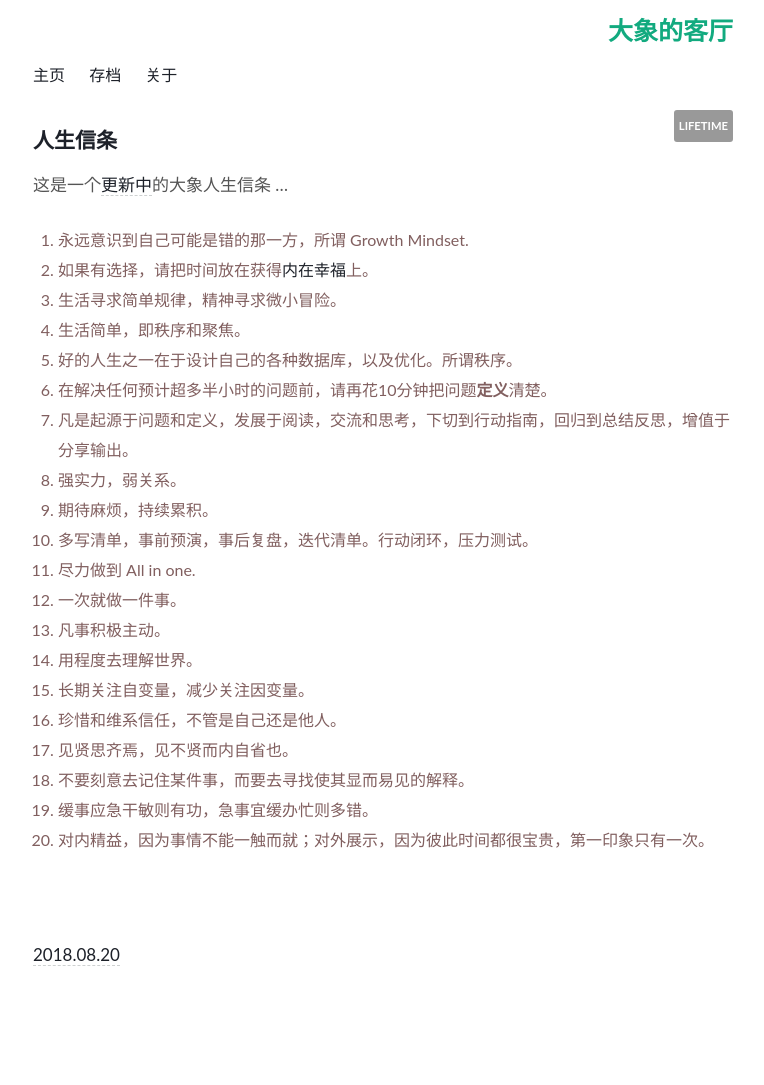
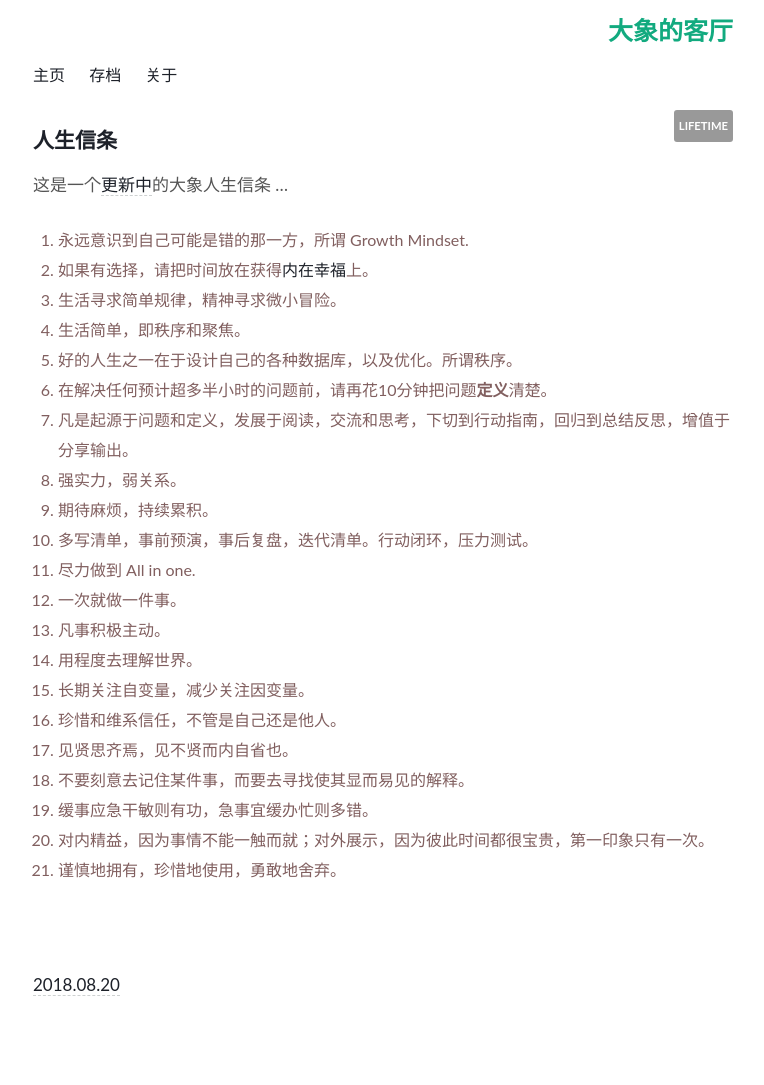
Before and after one commit to WillWang-X/willwang-x.github.io, a Jekyll site: the page built from _posts/blogs/2018-10-20-tenet.md, in a window 1280 px wide. Shown: the whole page, without its empty margins (257-1021 px from the left). Built offline with Jekyll 4.4.1, drawn with Linux system fonts in a browser that asks for light colours; before the commit the page ends 1055 px from its top, so only the background shows below that.

Commit message:
Update tenet

```diff
--- a/_posts/blogs/2018-10-20-tenet.md
+++ b/_posts/blogs/2018-10-20-tenet.md
@@ -30,6 +30,7 @@ published: true
 1. 不要刻意去记住某件事，而要去寻找使其显而易见的解释。 []([理查德·费曼](https://medium.com/taking-note/learning-from-the-feynman-technique-5373014ad))
 1. 缓事应急干敏则有功，急事宜缓办忙则多错。 [](李叔同)
 2. 对内精益，因为事情不能一触而就；对外展示，因为彼此时间都很宝贵，第一印象只有一次。
+3. 谨慎地拥有，珍惜地使用，勇敢地舍弃。[](我随手拿起的物品，都是经常用到的；我随时想到的念头，都是长久思考的事情。)
 
 
 
```
